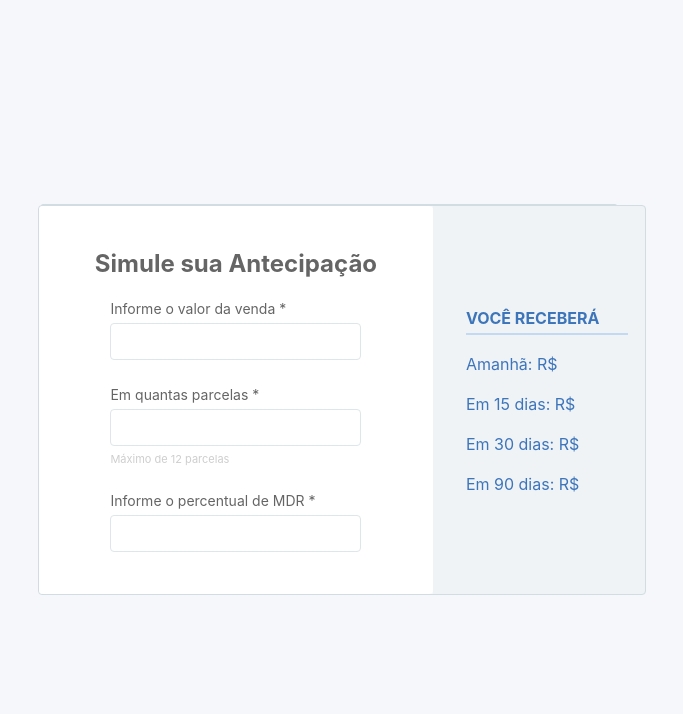
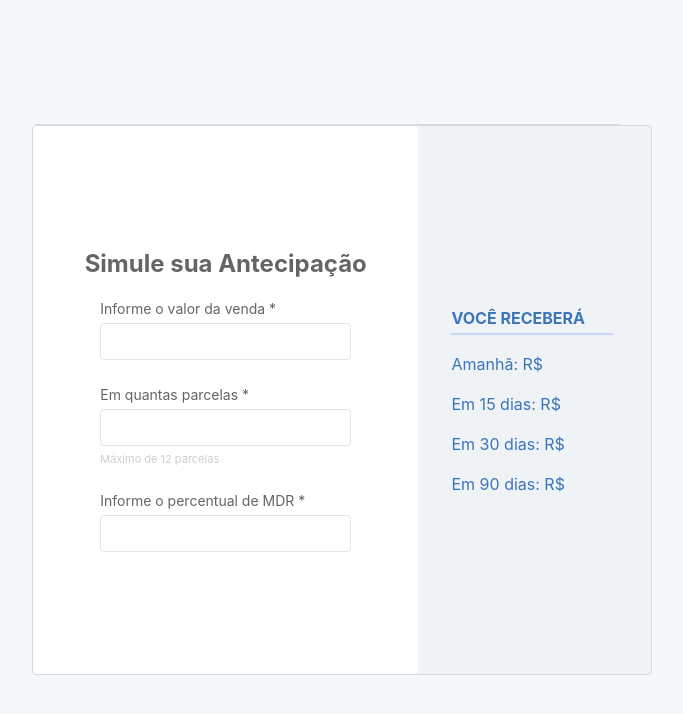
Before and after one commit to lgrimm6/Desafio-1-Frontend-calculadora-mdr-lgrimm6, a React (Create React App) app: page / in a window 1280 px wide. Shown: the top 714 px of the page, without its empty margins (298-981 px from the left). Built offline with nearby package versions, Linux system fonts and the light colour scheme.

Commit message:
Feat:general styling

```diff
--- a/src/App.css
+++ b/src/App.css
@@ -9,8 +9,8 @@
 .Container {
   margin: 0 auto;
   display: flex;
-  width: 608px;
-  height: 390px;
+  width: 620px;
+  height: 550px;
   border: 1px solid #d1dce3;
   border-radius: 4px;
   position: relative;
@@ -33,7 +33,7 @@
   flex-direction: column;
   align-items: center;
   justify-content: center;
-  width: 65%;
+  width: 63%;
   background: #ffffff;
   border-radius: 4px;
 }
@@ -49,7 +49,7 @@
   flex-direction: column;
   align-items: start;
   justify-content: center;
-  width: 35%;
+  width: 38%;
   background: rgba(209, 220, 227, 0.18);
 }
 
@@ -80,3 +80,41 @@
   margin-left: 33px;
   margin-bottom: 83px;
 }
+
+@media (prefers-color-scheme: dark) {
+  .App {
+    background-color: rgb(0, 0, 0);
+  }
+
+  .Container-Left {
+    background: #222222;
+  }
+
+  .Container-Left > h1 {
+    color: rgb(236, 236, 236);
+  }
+  .Container-Left > form > label {
+    color: rgb(195, 195, 195);
+  }
+
+  .Container-Left > form > button {
+    color: rgb(0, 0, 0);
+  }
+  .Container-Left > form > button:disabled {
+    background-color: rgb(158, 158, 158);
+  }
+
+  .Container-Right {
+    background: rgb(146, 146, 146);
+  }
+
+  .Container-Right > h2 {
+    color: rgb(17, 0, 255);
+  }
+  .Container-Right > h2::after {
+    border: 1px solid #0800ff;
+  }
+  .Container-Right > div {
+    color: rgb(17, 0, 255);
+  }
+}
```
Also changed, not shown: src/index.css (+0 -10 lines).
